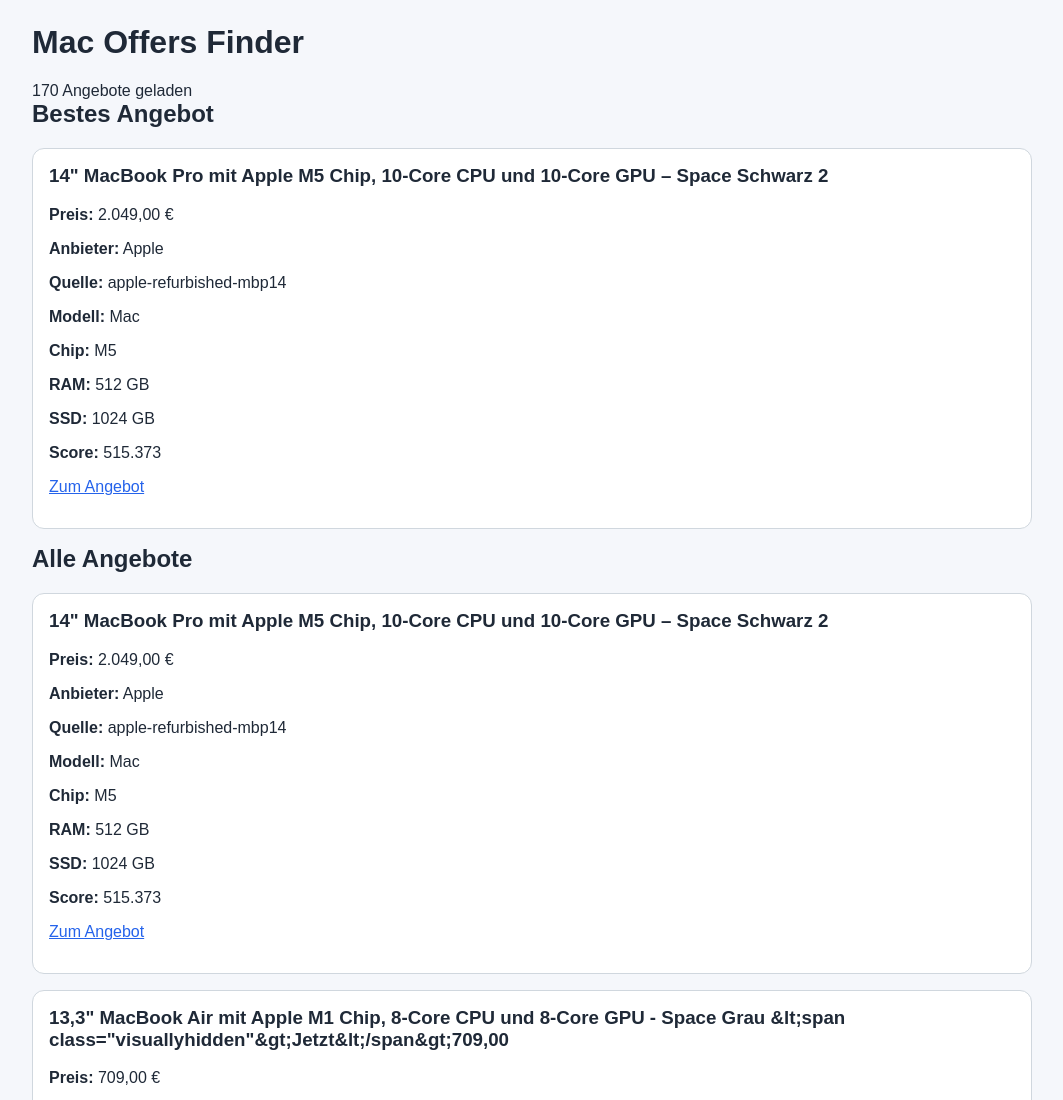
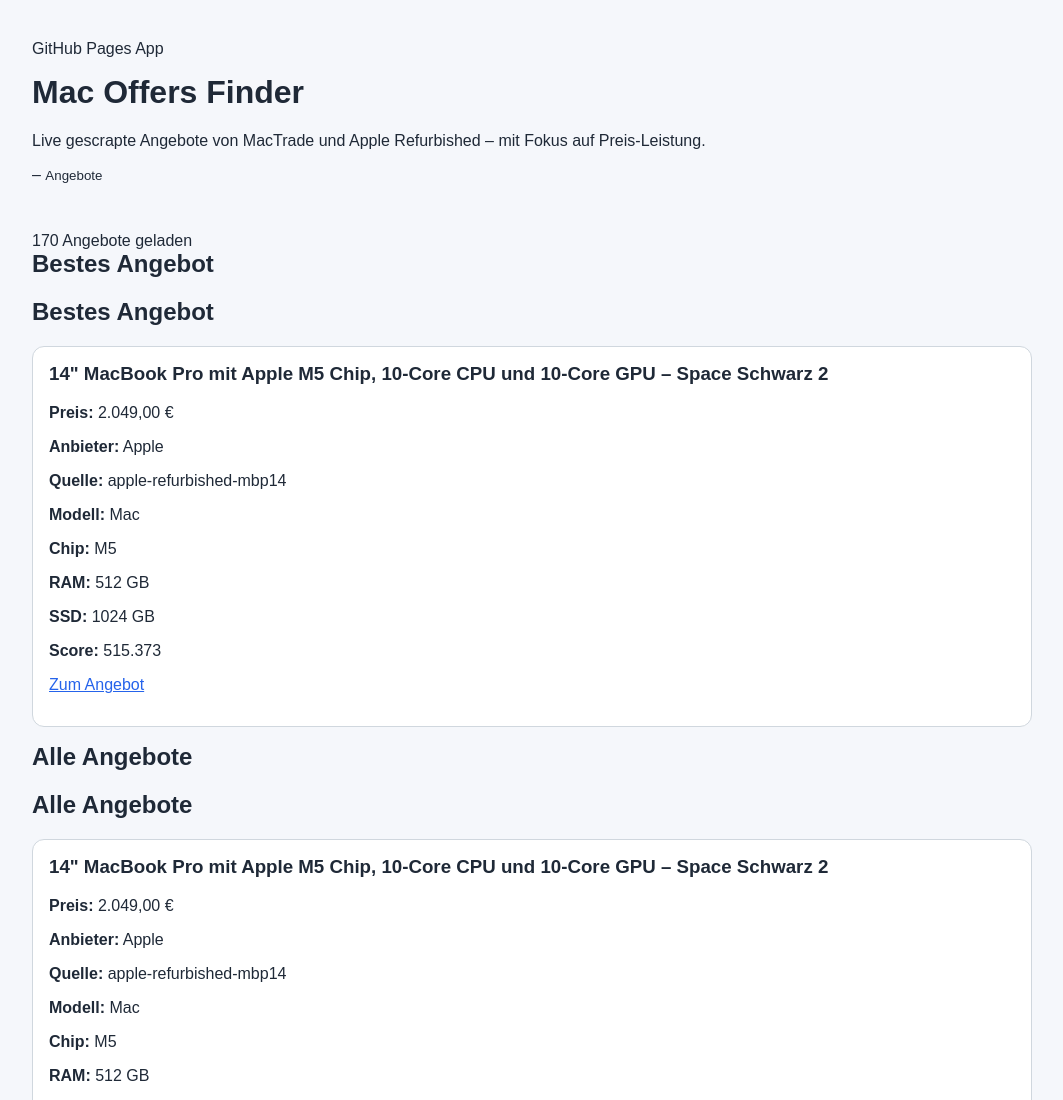
Before and after one commit to ali544544544/Mac-Offers-Finder, a website: page web/index.html in a window 1280 px wide. Shown: the top 1100 px of the page, without its empty margins (108-1171 px from the left). Drawn offline with Linux system fonts and the light colour scheme; files whose address does not match are found by name.

Commit message:
Update index.html

```diff
--- a/web/index.html
+++ b/web/index.html
@@ -7,11 +7,43 @@
   <link rel="stylesheet" href="./styles.css">
 </head>
 <body>
-  <main class="container">
-    <h1>Mac Offers Finder</h1>
-    <div id="meta">Lade Daten ...</div>
-    <div id="bestOffer"></div>
-    <div id="offers"></div>
+  <header class="hero">
+    <div class="container hero-inner">
+      <div>
+        <p class="eyebrow">GitHub Pages App</p>
+        <h1>Mac Offers Finder</h1>
+        <p class="hero-text">
+          Live gescrapte Angebote von MacTrade und Apple Refurbished –
+          mit Fokus auf Preis-Leistung.
+        </p>
+      </div>
+      <div class="hero-box">
+        <div class="hero-stat">
+          <span id="offerCount">–</span>
+          <small>Angebote</small>
+        </div>
+      </div>
+    </div>
+  </header>
+
+  <main class="container page">
+    <section class="topbar">
+      <div id="meta" class="meta-box">Lade Daten ...</div>
+    </section>
+
+    <section class="section">
+      <div class="section-head">
+        <h2>Bestes Angebot</h2>
+      </div>
+      <div id="bestOffer"></div>
+    </section>
+
+    <section class="section">
+      <div class="section-head">
+        <h2>Alle Angebote</h2>
+      </div>
+      <div id="offers" class="offers-grid"></div>
+    </section>
   </main>
 
   <script src="./app.js"></script>
```
